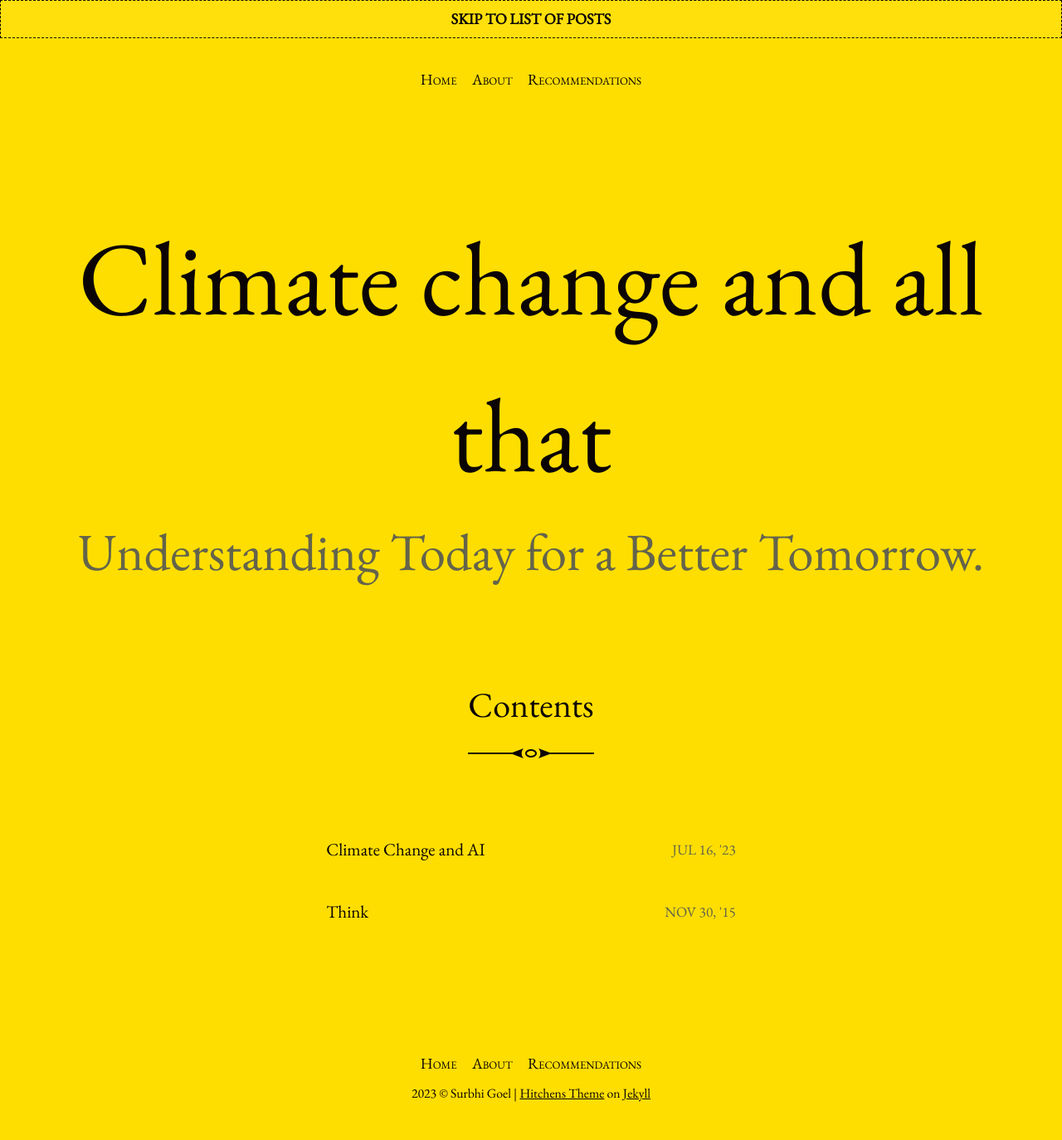
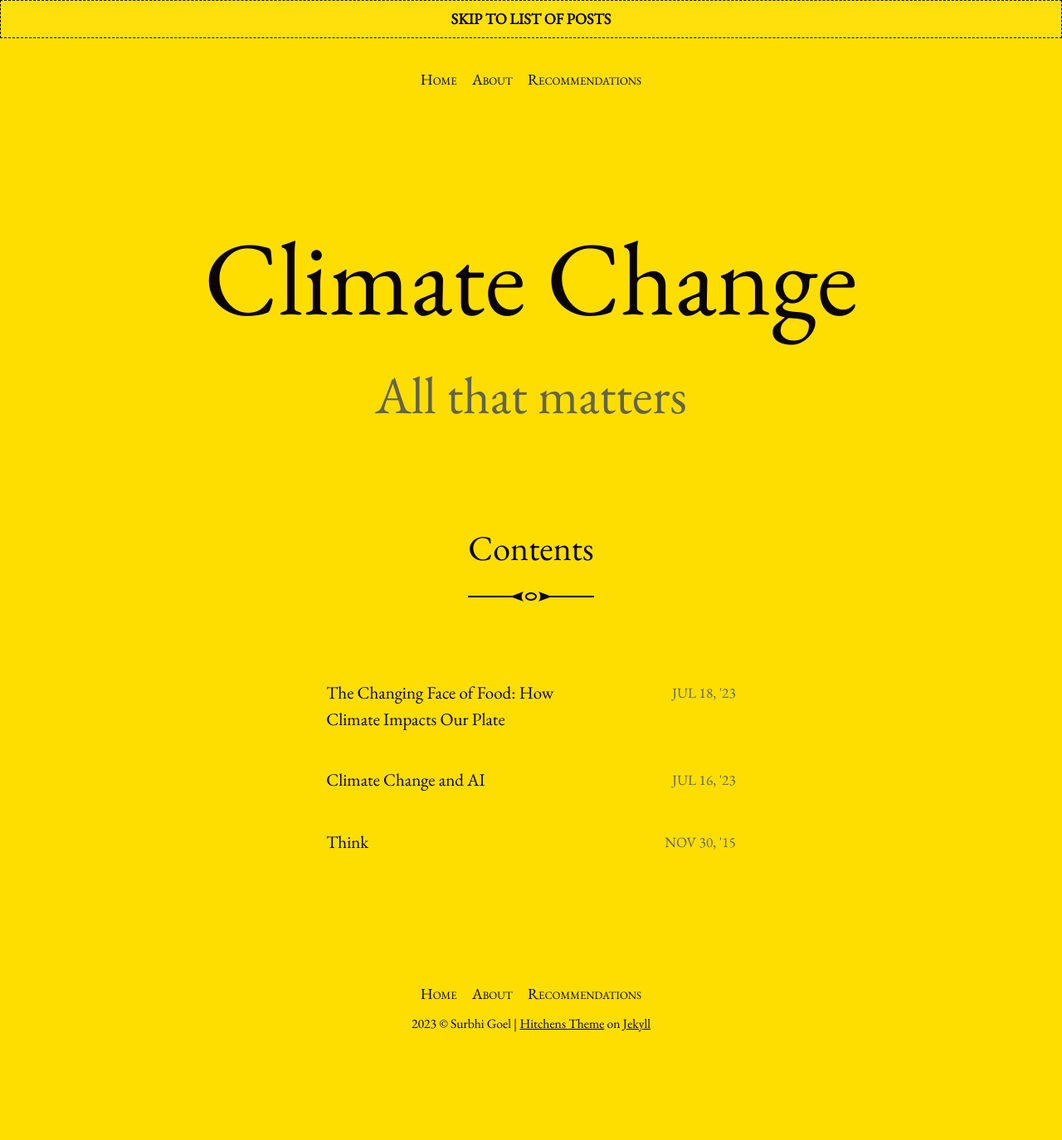
Before and after one commit to surbhigoel77/surbhigoel77.github.io, a Jekyll site: the page built from index.html, in a window 1280 px wide. Shown: the whole page at 83% size. Built offline with Jekyll 4.4.1, drawn with Linux system fonts in a browser that asks for light colours; the list of posts is cut into pages by our own code; after the commit the page ends 1290 px from its top, so only the background shows below that; part of the change alters nothing that is shown.

Commit message:
Add new post

```diff
--- a/_config.yml
+++ b/_config.yml
@@ -13,10 +13,12 @@
 # you will see them accessed via {{ site.title }}, {{ site.email }}, and so on.
 # You can create any custom variable you would like, and they will be accessible
 # in the templates via {{ site.myvariable }}.
-title: Climate change and all that
+title: Climate Change
 email: surbhigoel77@gmail.com
+# description: >- # this means to ignore newlines until "baseurl:"
+#   # Understanding Today for a Better Tomorrow.
 description: >- # this means to ignore newlines until "baseurl:"
-  Understanding Today for a Better Tomorrow.
+      All that matters
 baseurl: "" # the subpath of your site, e.g. /blog
 url: "https://surbhigoel77.github.io" # the base hostname & protocol for your site, e.g. http://example.com
 # icon: {{site.base_url}}/assets/images/icon-512.png
--- /dev/null
+++ b/_posts/2023-07-18-climate-and-nutrition.md
@@ -0,0 +1,26 @@
+---
+title: "The Changing Face of Food: How Climate Impacts Our Plate"
+layout: post
+author: "Surbhi Goel"
+categories: nutrition
+---
+
+
+
+Picture this: You're sitting down for a delicious meal, savoring the flavors and nourishing your body. But have you ever wondered how climate change is affecting the very food on your plate? Brace yourself for a mind-bending journey through the fascinating world of climate and its impact on the nutritional value of our beloved sustenance.
+
+### The Heat is On: Shrinking Nutrients
+As temperatures rise, so does the stress on our crops. Studies have shown that elevated temperatures can lead to a reduction in the nutritional content of fruits and vegetables. For example, the vitamin C levels in spinach and strawberries can decline under heat stress, leaving us with fewer immune-boosting nutrients to gobble up. So, while the heat may be on outside, our plates may be feeling the heat too.
+
+### Carbon Dioxide: Friend or Foe?
+CO2, the infamous greenhouse gas, plays a tricky role in the nutritional arena. While plants love it for photosynthesis, excessive CO2 can tip the balance. As atmospheric CO2 levels increase, some crops tend to produce higher carbohydrate content at the expense of essential nutrients like iron and zinc. So, we might end up with sweeter tomatoes but with a potential nutrient shortfall.
+
+### Changing Rain Patterns: Feast or Famine
+Rain, the lifeblood of agriculture, can be a fickle friend in a changing climate. Erratic rainfall patterns can impact crop yields and nutritional profiles. Droughts can lead to stunted growth and lower nutrient density, leaving us with less nourishing bites. Conversely, intense rainfall and flooding can strip away nutrients from the soil, affecting the quality of our crops. Mother Nature sure knows how to keep us on our toes!
+
+### The Mighty Ocean: A Sea of Surprises
+Seafood lovers, beware! Rising sea temperatures and ocean acidification are causing disruptions in marine ecosystems. This can lead to changes in the distribution and availability of fish species, affecting our access to nutrient-rich marine delicacies. Additionally, ocean acidification can impact shell-forming organisms like oysters, reducing their calcium content. So, our briny bivalves might not be as calcium-packed as before.
+
+As climate change continues to reshape our planet, the impact on the nutritional value of our food cannot be ignored. From shrinking nutrients under heat stress to shifting rainfall patterns and changing marine ecosystems, our plates are undergoing a transformation. So, the next time you dig into a meal, remember the intricate relationship between climate and the food we love. Let's cherish our culinary experiences and work towards a sustainable future where our plates remain a vibrant source of nourishment.
+
+Note: While we've approached this topic with a lighthearted tone, the impacts of climate change on food and nutrition are complex and require serious attention.
```
